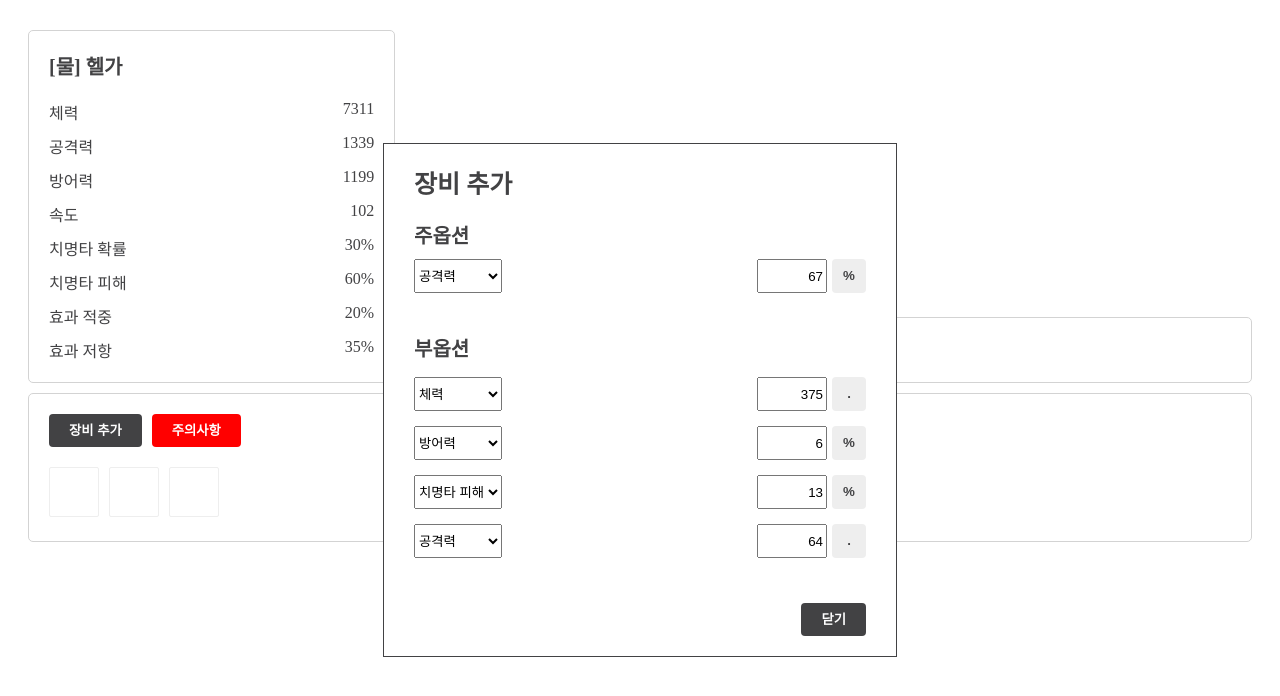
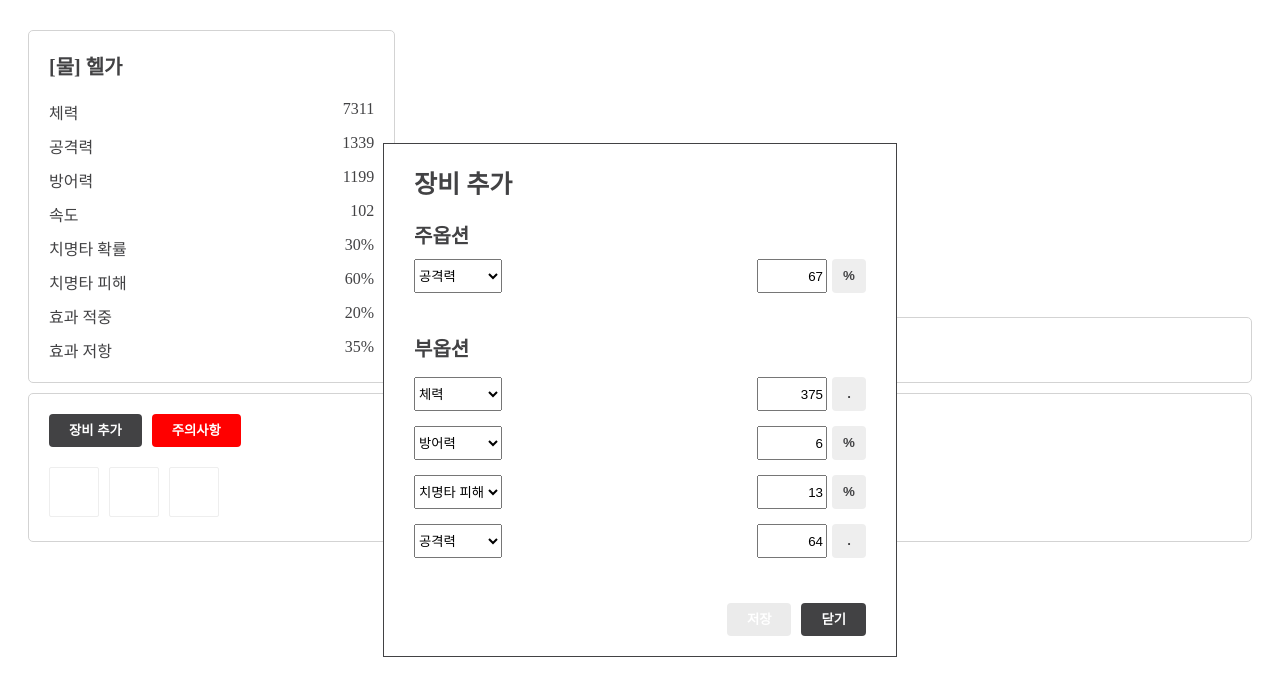
Before and after one commit to lee10104/LOH-equipment-vue, a Vue app: page / in a window 1280 px wide. Both pictures are taken after a click on the button "장비 추가". Shown: the top 696 px of the page. Built offline with nearby package versions, Linux system fonts and the light colour scheme; a web font is replaced by a local one.

Commit message:
AppDialog에 submit 버튼 추가, AppButton에 disable 추가

```diff
--- a/src/components/AppButton.vue
+++ b/src/components/AppButton.vue
@@ -1,5 +1,5 @@
 <template>
-  <button :class="buttonClass" @click="$emit('click')">
+  <button :class="buttonClass" @click="$emit('click')" :disabled="disabled">
     {{ label }}
   </button>
 </template>
@@ -10,15 +10,17 @@ export default {
   props: {
     label: { type: String, required: true },
     color: { type: String, default: null },
-    size: { type: String, default: null }
+    size: { type: String, default: null },
+    disabled: { type: Boolean, default: false }
   },
   computed: {
     buttonClass() {
-      const { color, size } = this;
+      const { color, size, disabled } = this;
       const classList = ['AppButton'];
 
       if (color) classList.push('AppButton--' + color);
       if (size) classList.push('AppButton--' + size);
+      if (disabled) classList.push('AppButton--disabled');
 
       return classList.join(' ');
     }
@@ -55,5 +57,10 @@ export default {
     height: 34px;
     width: 34px;
   }
+
+  &--disabled {
+    opacity: 0.1;
+    cursor: default;
+  }
 }
 </style>
--- a/src/components/AppDialog.vue
+++ b/src/components/AppDialog.vue
@@ -8,14 +8,20 @@
         <slot name="content" />
       </div>
       <div class="AppDialog__footer">
-        <AppButton class="AppDialog__close-button" :label="$t('close')" @click="$emit('close')" />
+        <div class="AppDialog__buttons">
+          <AppButton v-if="showSubmitButton" :label="$t('submit')" :disabled="true" @click="$emit('submit')" />
+          <AppButton :label="$t('close')" @click="$emit('close')" />
+        </div>
       </div>
     </div>
   </transition>
 </template>
 
 <script>
-export default { name: 'AppDialog' };
+export default {
+  name: 'AppDialog',
+  props: { showSubmitButton: { type: Boolean, default: false } }
+};
 </script>
 
 <style lang="scss">
@@ -45,9 +51,14 @@ export default { name: 'AppDialog' };
   width: 100%;
 }
 
-.AppDialog__close-button {
+.AppDialog__footer {
   position: absolute;
-  bottom: 20px;
-  right: 30px;
+  bottom: 0;
+}
+
+.AppDialog__buttons {
+  float: right;
+  margin-bottom: 20px;
+  margin-right: 30px;
 }
 </style>
--- a/src/components/EquipmentFormDialog.vue
+++ b/src/components/EquipmentFormDialog.vue
@@ -1,5 +1,5 @@
 <template>
-  <AppDialog @close="$emit('close')">
+  <AppDialog :show-submit-button="true" @close="$emit('close')">
     <template #title>{{ title }}</template>
     <template #content>
       <div class="AppEquipmentDialog__option-title">{{ $t('equipment.main_option') }}</div>
--- a/src/locales/app.ko.json
+++ b/src/locales/app.ko.json
@@ -5,5 +5,6 @@
     "main_option": "주옵션",
     "sub_option": "부옵션"
   },
+  "submit": "저장",
   "warning": "주의사항"
 }
```
